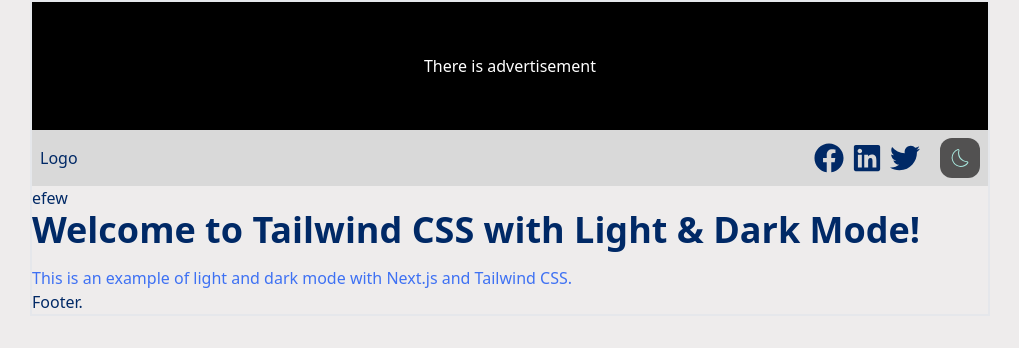
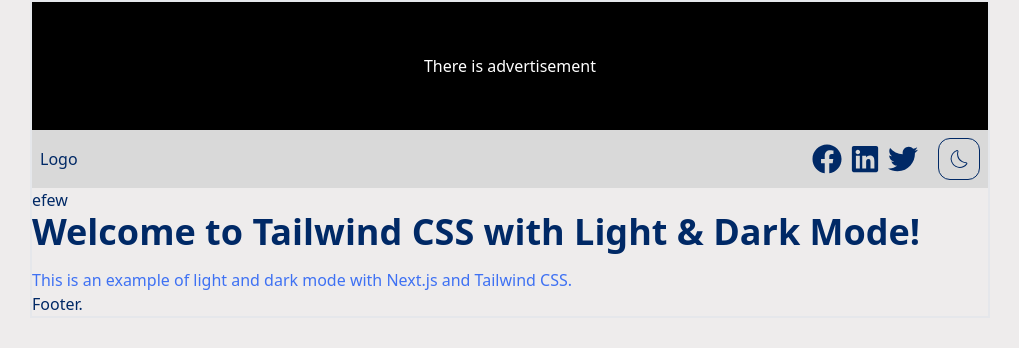
Before and after one commit to khachatryanhovhannes/news-website, a Next.js app: page / in a window 1280 px wide. Shown: the top 348 px of the page, without its empty margins (130-1149 px from the left). Built offline with nearby package versions, Linux system fonts and the light colour scheme.

Commit message:
develop: Change theme toggle colors

```diff
--- a/components/atoms/theme_toggle/index.tsx
+++ b/components/atoms/theme_toggle/index.tsx
@@ -42,7 +42,7 @@
   return (
     <button
       onClick={toggleTheme}
-      className="p-2 bg-background-secondary-dark dark:bg-background-secondary-light rounded-xl text-2xl text-text-primary-dark dark:text-text-primary-light"
+      className="p-2  rounded-xl text-2xl text-bg-primary-dark dark:text-bg-primary-light border dark:border-text-primary-dark border-text-primary-light"
     >
       {isDarkMode ? <CiLight /> : <CiDark />}
     </button>
```
